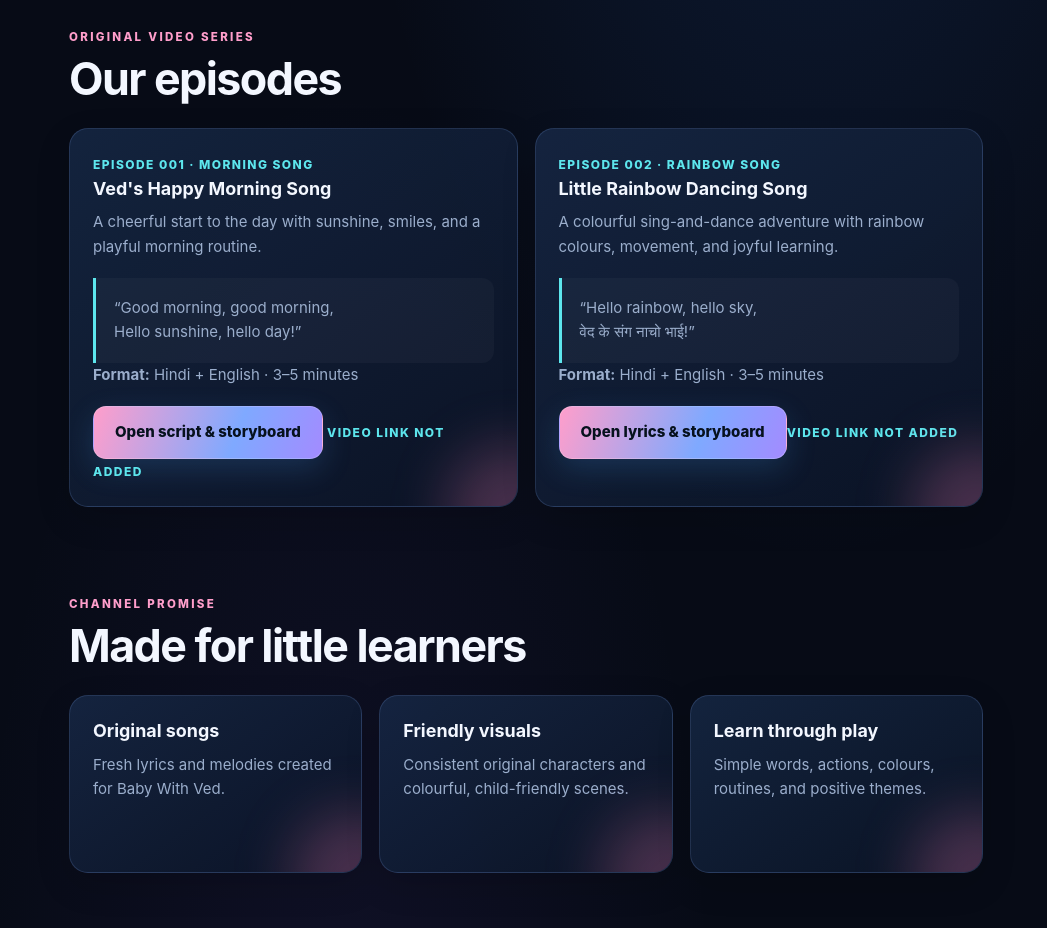
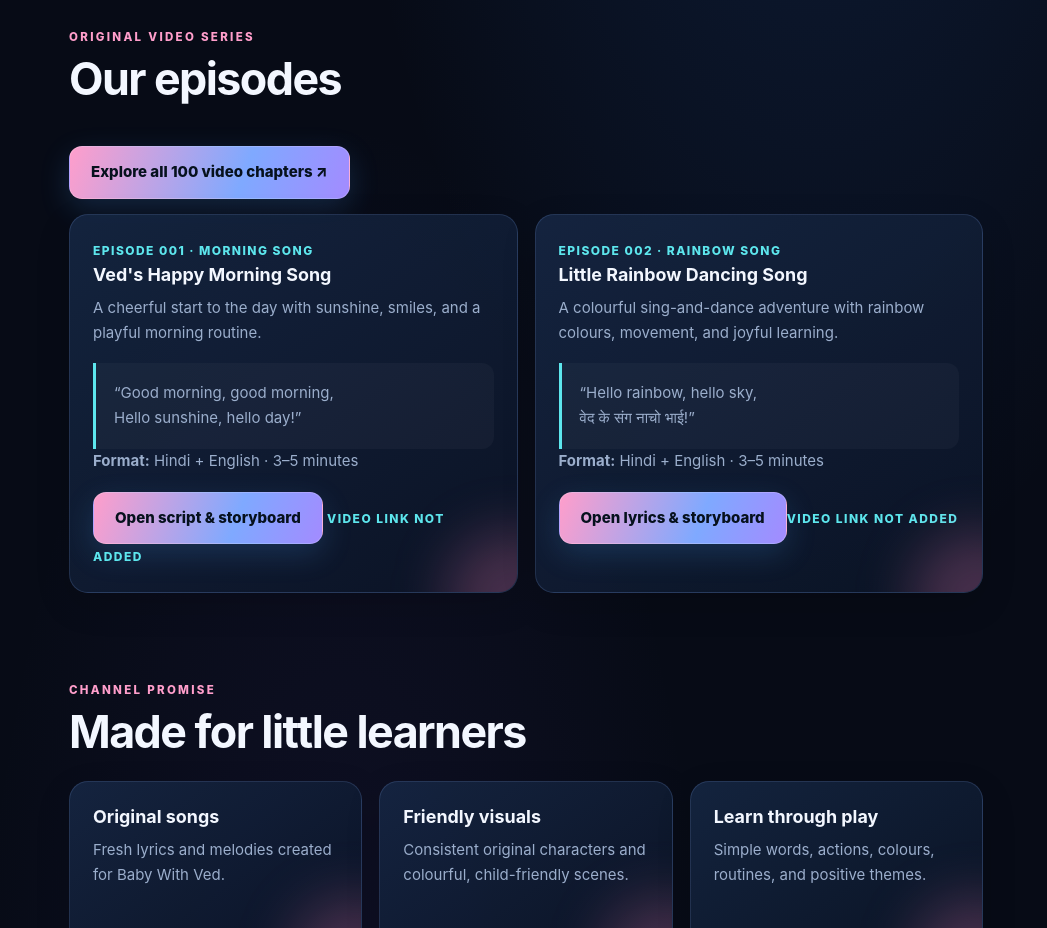
Before and after one commit to INDIANBOSS/RUDRA-TECH, a plain HTML site: page projects/baby-with-ved/index.html in a window 1280 px wide. Shown: the part 860-1788 px from the top of the page, without its empty margins (233-1280 px from the left). Drawn offline with Linux system fonts and the light colour scheme.

Commit message:
feat: link Baby With Ved 100 chapter roadmap

```diff
--- a/projects/baby-with-ved/index.html
+++ b/projects/baby-with-ved/index.html
@@ -33,6 +33,7 @@
     <section id="episodes" class="section">
       <p class="eyebrow">ORIGINAL VIDEO SERIES</p>
       <h2>Our episodes</h2>
+      <p><a class="button" href="chapters/">Explore all 100 video chapters ↗</a></p>
       <div class="project-grid">
         <article class="episode-card">
           <span class="episode-tag">EPISODE 001 · MORNING SONG</span>
```
